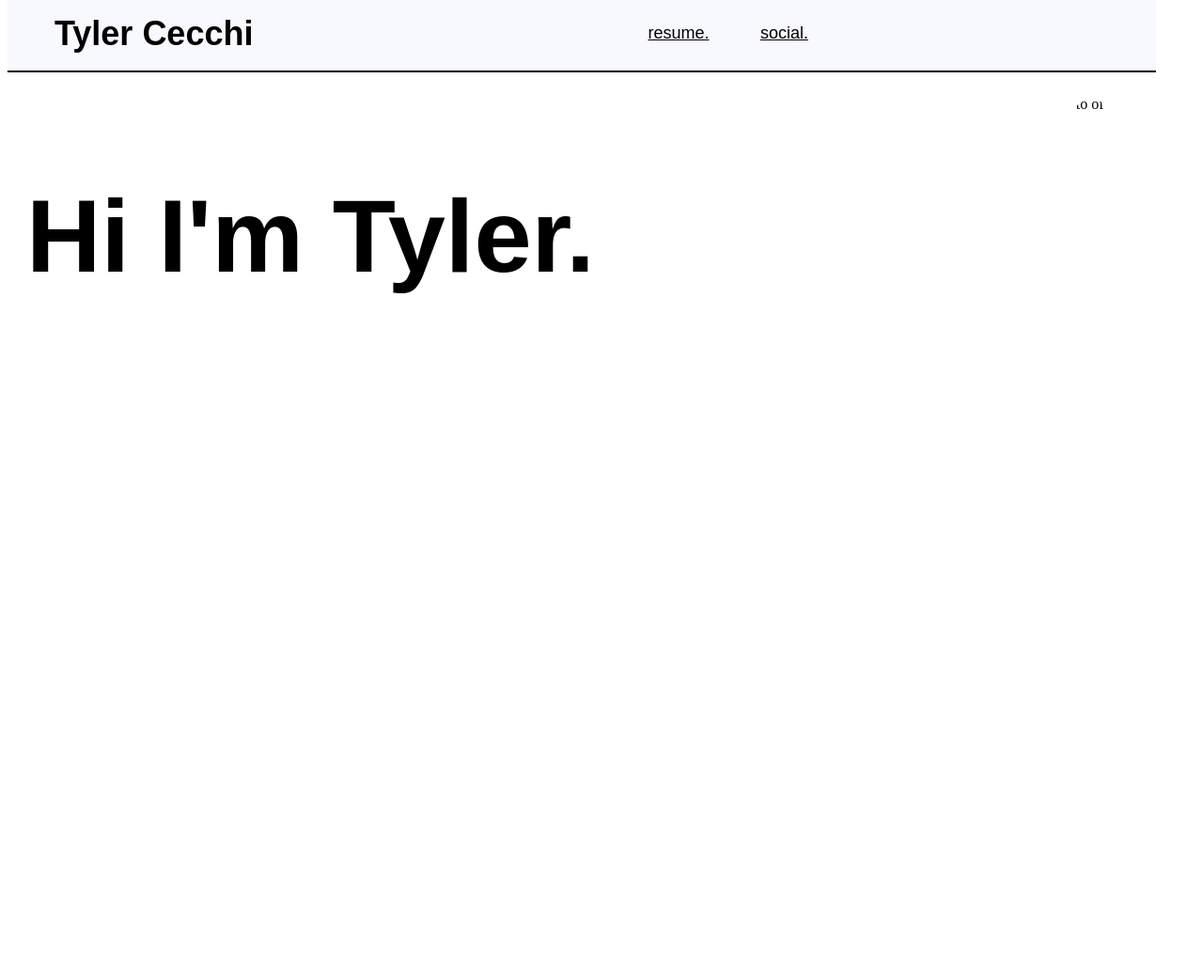
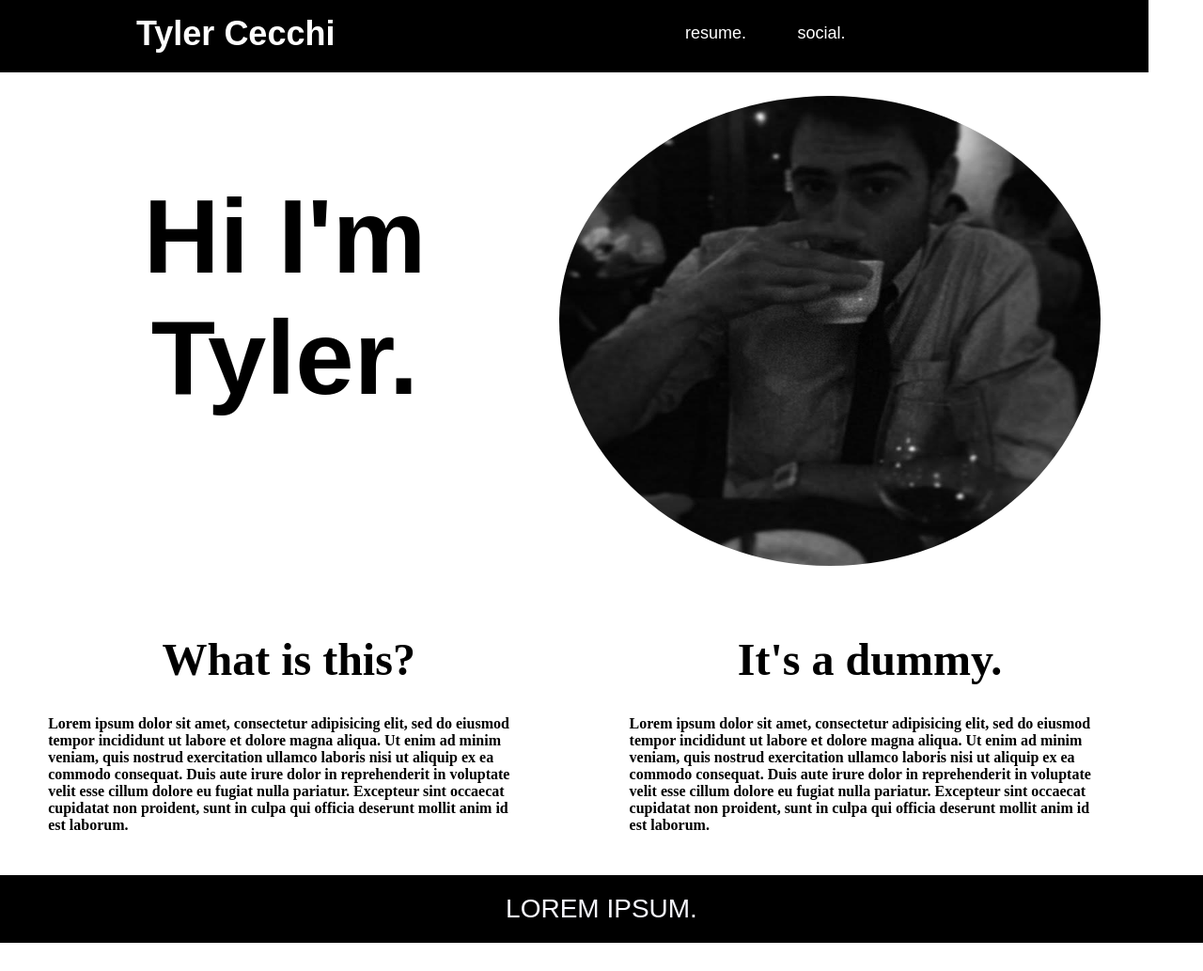
Before and after one commit to thcecchi/day-two-homework, a plain HTML site: page index.html in a window 1280 px wide. Shown: the whole page at 94% size. Before the commit the page ends 800 px from the top, so only its background shows below. Drawn offline with Linux system fonts and the light colour scheme; files that its build step writes are made by us from their sources.

Commit message:
revised layouts and removed excess code

```diff
--- a/css/mainStyles.css
+++ b/css/mainStyles.css
@@ -1,9 +1,10 @@
 body {
   background-color: white;
+  margin: 0;
 }
-
+/*=========================NAVIGATION========================*/
 .mainNav {
-  background-color: ghostwhite;
+  background-color: black;
   width: 1222px;
   height: 75px;
   margin-top: -16px;
@@ -12,18 +13,18 @@ body {
 }
 
 .home {
-  color: black;
+  color: white;
   font-weight: bold;
   font-family: sans-serif;
   font-size: 36px;
   text-decoration: none;
   padding-top: 15px;
-  margin-left: 50px;
+  margin-left: 145px;
   float: left;
 }
 
 .home:hover {
-  color: red;
+  color: #0094ff;
 }
 
 ul {
@@ -37,15 +38,15 @@ li {
   display: inline;
   padding-left: 50px;
   font-size: 18px;
-  text-decoration: underline;
+  text-decoration: none;
 }
 
 .mainNav a:hover {
-  color: red;
+  color: #0094ff;
 }
 
 a {
-  color: black;
+  color: white;
   text-decoration: none;
 }
 
@@ -54,44 +55,73 @@ h1 {
   color: black;
   font-size: 48px;
 }
-
-span {
-  padding: 30px;
-}
+/*=========================MAIN CONTENT========================*/
 
 .mainContent {
   height: 550px;
-  width: 1200px;
+  width: 100%;
   background-color: white;
   padding-left: 10px;
   margin-left: 5px;
-  /*border-radius: 20%;*/
 }
-
+/*=======================LARGE HEADER TEXT========================*/
 .bigText {
-  font-size: 110px;
+  font-size: 7em;
   font-family: sans-serif;
-  text-align: left;
   margin-top: 110px;
-  margin-bottom: 0px;
-  padding-left: 5px;
   display: inline-block;
+  vertical-align: top;
+  width: 45%
 }
 
 .selfImage {
   padding-top: 25px;
-  padding-right: 25px;
   height: 500px;
-  float: right;
   border-radius: 75%;
+  display: inline-block;
+  vertical-align: top;
+  width: 45%;
+}
+/*=========================SUBCONTENT========================*/
+
+.subContent {
+  width: 100%;
 }
 
-/*.subContent {
-  height: 500px;
-  width: 1200px;
-  background-color: blue;
-  padding-top: 10px;
-  padding-left: 10px;
-  margin-left: 5px;
-  /*border-radius: 20%;*/
-}*/
+.logoContainer {
+  padding-top: 15px;
+  height: 85%;
+  width: 40%;
+  display: inline-block;
+  vertical-align: top;
+  padding-left: 4%;
+  padding-right: 4%;
+}
+
+.logoContainer h1 {
+  display: block;
+  text-align: center;
+}
+
+.logoContainer p {
+  display: block;
+  /*margin-left: 100px;*/
+  font-weight: bold;
+  font-size: 16px;
+  text-align: left;
+}
+
+.bottomBox {
+  width: 100%;
+  background-color: black;
+  margin-bottom: 30px;
+}
+
+.bottomBox p {
+  font-family: sans-serif;
+  font-size: 28px;
+  color: ghostwhite;
+  padding-top: 20px;
+  padding-bottom: 20px;
+  text-align: center;
+}
--- a/css/mainStylesResume.css
+++ b/css/mainStylesResume.css
@@ -1,8 +1,8 @@
 /*body {
   background-color: ghostwhite;
 }*/
-
-.mainNav {
+/*=========================NAVIGATION========================*/
+/*.mainNav {
   background-color: ghostwhite;
   width: 1210px;
   height: 75px;
@@ -43,7 +43,7 @@ li {
 a {
   color: black;
   text-decoration: none;
-}
+}*/
 
 /*h1 {
   text-align: center;
@@ -54,7 +54,7 @@ a {
 /*span {
   padding: 30px;
 }*/
-
+/*=======================LARGE HEADER TEXT========================*/
 .bigTextResume {
   font-size: 110px;
   font-family: sans-serif;
@@ -71,37 +71,40 @@ a {
   background-color: white;
   padding-left: 10px;
   margin-left: 5px;
-  /*border-radius: 20%;*/
 }
 
 .logoContainer {
   margin-top: 100px;
-  margin-left: 50px;
-  height: 200px;
-  display: inline;
-  float: left;
+  height: 85%;
+  width: 30%;
+  display: inline-block;
+  vertical-align: top;
+  padding-left: 1%;
+  padding-right: 1%;
 }
 
 .workIcon {
   width: 220px;
   height: 200px;
-  padding-left: 100px;
+  margin-right: auto;
+  margin-left: auto;
+  display: block;
+  align: center;
+}
+
+.logoContainer h3 {
+  display: block;
+  /*margin-left: 100px;*/
+  text-align: center;
 }
 
 .logoContainer p {
   display: block;
-  margin-left: 100px;
+  /*margin-left: 100px;*/
   font-weight: bold;
-  font-size: 22px;
-  text-decoration: underline;
-  text-align: center;
+  font-size: 16px;
+  text-align: left;
 }
-
-
-/*.selfImage {
-  height: 550px;
-  float: right;
-}*/
 
 /*.subContent {
   height: 500px;
--- a/css/mainStylesSocial.css
+++ b/css/mainStylesSocial.css
@@ -1,8 +1,8 @@
 /*body {
   background-color: ghostwhite;
 }*/
-
-.mainNav {
+ /*=========================NAVIGATION========================*/
+/*.mainNav {
   background-color: ghostwhite;
   width: 1210px;
   height: 75px;
@@ -40,18 +40,8 @@ li {
 a {
   color: black;
   text-decoration: none;
-}
-
-/*h1 {
-text-align: center;
-color: black;
-font-size: 48px;
 }*/
-
-/*span {
-padding: 30px;
-}*/
-
+/*=======================LARGE HEADER TEXT========================*/
 .bigTextResume {
   font-size: 110px;
   font-family: sans-serif;
@@ -68,36 +58,67 @@ padding: 30px;
   background-color: white;
   padding-left: 10px;
   margin-left: 5px;
-  /*border-radius: 20%;*/
 }
 
+.topBox {
+  width: 100%;
+  border-bottom: 1px solid;
+  display: block;
+  padding-top: 5%;
+  text-align: center;
+  padding-bottom: 3%;
+}
+
+.topBoxImage {
+  width: 200px;
+  height: 200px;
+  display: inline-block;
+  padding-left: 4%;
+}
+
+.topBoxContent{
+  display: inline-block;
+  width: 60%;
+  vertical-align: top;
+  margin-top: -10px;
+}
+
+a h1:hover {
+  color: #0094ff;
+}
+
+.topBoxContent p{
+  text-align: left;
+  padding-left: 35px;
+  margin-top: -25px;
+}
+/*=========================CONTENT BELOW LINE========================*/
 .logoContainer {
-  margin-top: 100px;
-  margin-left: 150px;
+  padding-top: 10%;
+  display: inline-block;
   height: 200px;
-  display: inline;
-  float: left;
+  width: 40%;
+  vertical-align: top;
 }
 
 .workIcon {
   width: 220px;
   height: 200px;
-  padding-left: 100px;
+  margin-right: auto;
+  margin-left: auto;
+  display: block;
 }
 
-/*.logoContainer p {
+.logoContainer p {
   display: block;
   font-weight: bold;
-  font-size: 22px;
-  text-decoration: underline;
-}*/
+  font-size: 18px;
+  width: auto;
+  text-align: center;
+  padding-bottom: 50px;
+}
 
-
-/*.selfImage {
-height: 550px;
-float: right;
-}*/
-
+/*=========================SUBCONTENT========================*/
 /*.subContent {
 height: 500px;
 width: 1200px;
--- a/index.html
+++ b/index.html
@@ -3,7 +3,7 @@
   <head>
     <meta charset="utf-8">
     <link rel="stylesheet" src="http://www.http://necolas.github.io/normalize.css/3.0.2/normalize.css">
-    <link rel="stylesheet" mediatype="screen" href="mainStyles.css">
+    <link rel="stylesheet" mediatype="screen" href="css/mainStyles.css">
     <title>Hi I'm Tyler</title>
   </head>
 <body>
@@ -16,16 +16,29 @@
   </div>
 
   <div class="mainContent">
-    <img class="selfImage" src="self.jpg" alt="Photo of me">
     <h1 class="bigText"> Hi I'm Tyler.</h1>
+    <img class="selfImage" src="img/self.jpg" alt="Photo of me">
   </div>
 
-  <!-- <h1>Subhead</h1>
+  <div class="subContent">
+    <div class="logoContainer">
+      <h1 class="subhead">What is this?</h1>
+      <p>
+        Lorem ipsum dolor sit amet, consectetur adipisicing elit, sed do eiusmod tempor incididunt ut labore et dolore magna aliqua. Ut enim ad minim veniam, quis nostrud exercitation ullamco laboris nisi ut aliquip ex ea commodo consequat. Duis aute irure dolor in reprehenderit in voluptate velit esse cillum dolore eu fugiat nulla pariatur. Excepteur sint occaecat cupidatat non proident, sunt in culpa qui officia deserunt mollit anim id est laborum.
+      </p>
+    </div>
 
-  <div class="subContent">
-    <span>
-      Lorem ipsum dolor sit amet, consectetur adipisicing elit, sed do eiusmod tempor incididunt ut labore et dolore magna aliqua. Ut enim ad minim veniam, quis nostrud exercitation ullamco laboris nisi ut aliquip ex ea commodo consequat. Duis aute irure dolor in reprehenderit in voluptate velit esse cillum dolore eu fugiat nulla pariatur. Excepteur sint occaecat cupidatat non proident, sunt in culpa qui officia deserunt mollit anim id est laborum.
-    </span>
-  </div> -->
+    <div class="logoContainer">
+      <h1 class="subhead">It's a dummy.</h1>
+      <p>
+        Lorem ipsum dolor sit amet, consectetur adipisicing elit, sed do eiusmod tempor incididunt ut labore et dolore magna aliqua. Ut enim ad minim veniam, quis nostrud exercitation ullamco laboris nisi ut aliquip ex ea commodo consequat. Duis aute irure dolor in reprehenderit in voluptate velit esse cillum dolore eu fugiat nulla pariatur. Excepteur sint occaecat cupidatat non proident, sunt in culpa qui officia deserunt mollit anim id est laborum.
+      </p>
+    </div>
+  </div>
+  <div class="bottomBox">
+    <p>
+      LOREM IPSUM.
+    </p>
+  </div>
 </body>
 </html>
```
Also changed, not shown: resume.html (+27 -9 lines), social.html (+24 -5 lines), img/wordpress.jpg (added), img/wordpress.png (added), 2 other files.
